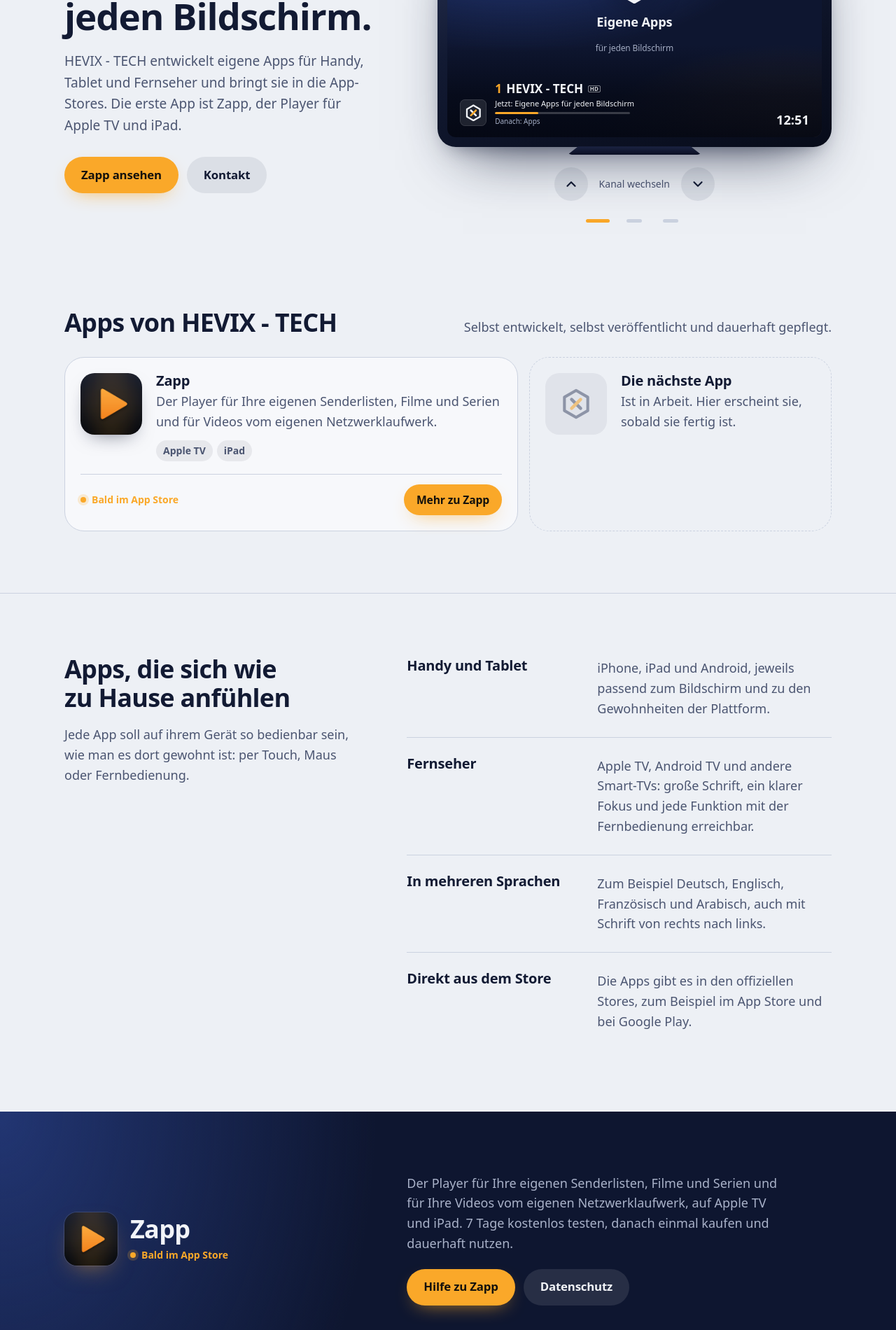
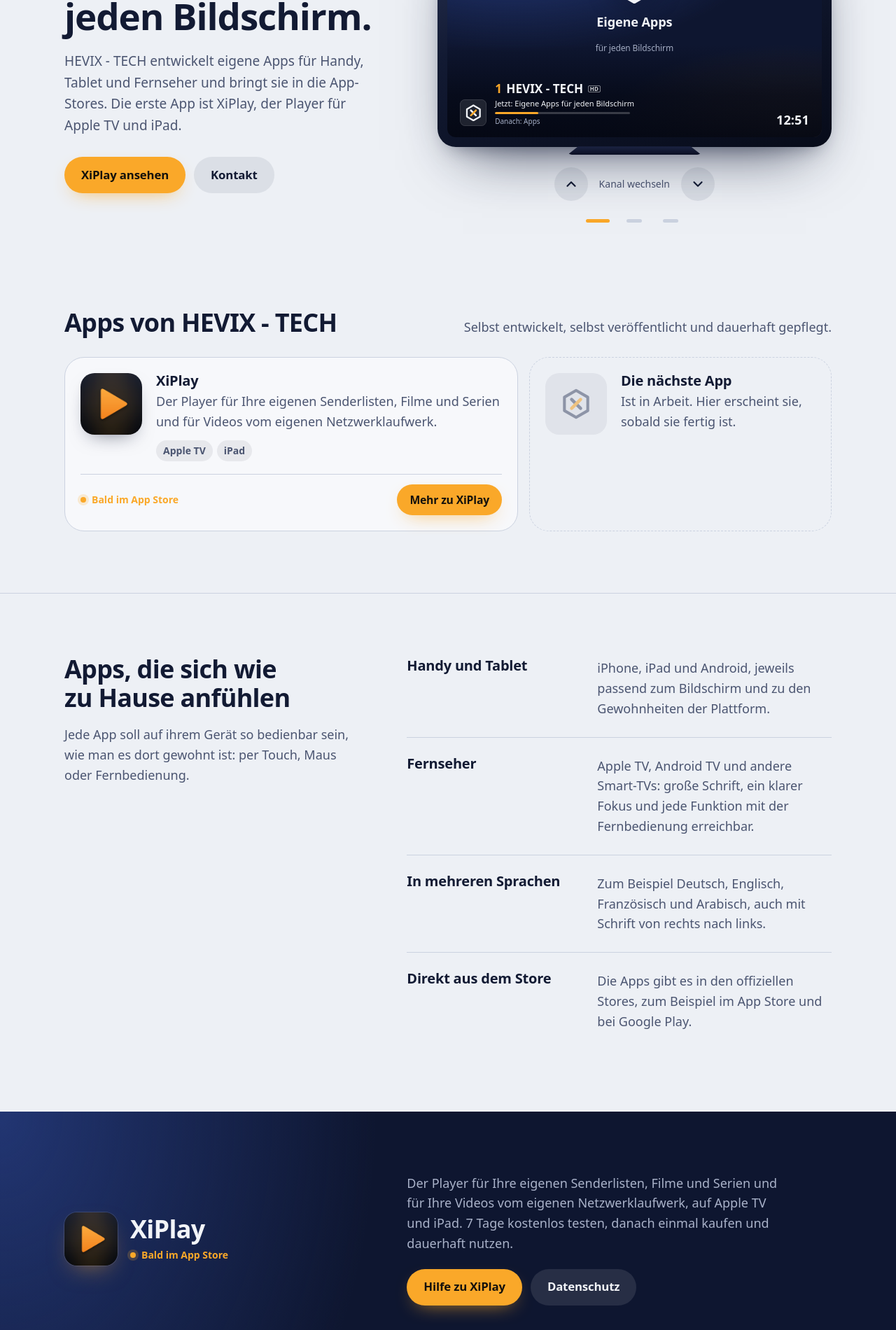
Before and after one commit to Jaber0902/hevix-tech-site, a plain HTML site: page index.html in a window 1280 px wide. Shown: the part 260-2160 px from the top of the page at 70% size. Drawn offline with Linux system fonts and the light colour scheme.

Commit message:
Website: App heißt jetzt XiPlay
Texte, Menü, TV-Kanal und Datenschutz auf XiPlay umgestellt,
Sprungmarken #xiplay und datenschutz.html#xiplay (für den App Store).

Co-Authored-By: Claude Opus 5.5 <noreply@anthropic.com>

```diff
--- a/assets/site.js
+++ b/assets/site.js
@@ -17,7 +17,7 @@
     const channels = [
       { name: "HEVIX - TECH", now: "Eigene Apps für jeden Bildschirm", progress: 0.32 },
       { name: "Apps", now: "Apps für Handy, Tablet und Fernseher", progress: 0.58 },
-      { name: "Zapp", now: "Zapp, bald im App Store", progress: 0.76 },
+      { name: "XiPlay", now: "XiPlay, bald im App Store", progress: 0.76 },
     ];
     const views = [...screen.querySelectorAll(".channel")];
     const num = screen.querySelector(".ib-num");
@@ -55,7 +55,7 @@
       now.textContent = `Jetzt: ${c.now}`;
       next.textContent = `Danach: ${n.name}`;
       bar.style.width = `${Math.round(c.progress * 100)}%`;
-      logo.innerHTML = c.name === "Zapp"
+      logo.innerHTML = c.name === "XiPlay"
         ? '<img src="/assets/zapp-icon.png" alt="">'
         : logoMark;
       dots.forEach((d, k) => d.setAttribute("aria-current", k === i ? "true" : "false"));
@@ -114,7 +114,7 @@
     });
     screen.addEventListener("pointercancel", () => { startX = startY = null; });
 
-    // Uhr wie in der Infoleiste von Zapp
+    // Uhr wie in der Infoleiste von XiPlay
     const clock = screen.querySelector(".ib-clock");
     const fmt = new Intl.DateTimeFormat("de-DE", { hour: "2-digit", minute: "2-digit" });
     const tick = () => { const d = new Date(); clock.textContent = fmt.format(d); clock.dateTime = d.toISOString(); };
--- a/index.html
+++ b/index.html
@@ -4,7 +4,7 @@
 <meta charset="utf-8">
 <meta name="viewport" content="width=device-width, initial-scale=1, viewport-fit=cover">
 <title>HEVIX - TECH – Eigene Apps für jeden Bildschirm</title>
-<meta name="description" content="HEVIX - TECH entwickelt eigene Apps für Handy, Tablet und Fernseher und veröffentlicht sie in den App-Stores. Die erste App: Zapp für Apple TV und iPad.">
+<meta name="description" content="HEVIX - TECH entwickelt eigene Apps für Handy, Tablet und Fernseher und veröffentlicht sie in den App-Stores. Die erste App: XiPlay für Apple TV und iPad.">
 <link rel="canonical" href="https://hevix-tech.de/">
 <meta name="theme-color" content="#EDF0F5" media="(prefers-color-scheme: light)">
 <meta name="theme-color" content="#0A0F22" media="(prefers-color-scheme: dark)">
@@ -19,7 +19,7 @@
 <link rel="stylesheet" href="/assets/site.css?v=6">
 <script>document.documentElement.classList.add("js")</script>
 <script src="/assets/vendor/gsap.min.js" defer></script>
-<script src="/assets/site.js?v=6" defer></script>
+<script src="/assets/site.js?v=7" defer></script>
 </head>
 <body>
 <svg width="0" height="0" style="position:absolute" aria-hidden="true" focusable="false">
@@ -64,7 +64,7 @@
         <summary><svg class="menu-mark" viewBox="0 0 48 48" aria-hidden="true"><use href="#mark"/></svg>Menü</summary>
         <ul>
           <li><a href="#apps">Apps</a></li>
-          <li><a href="#zapp"><span translate="no">Zapp</span></a></li>
+          <li><a href="#xiplay"><span translate="no">XiPlay</span></a></li>
           <li><a href="#ueber"><span>Über <span translate="no">HEVIX&nbsp;-&nbsp;TECH</span></span></a></li>
           <li><a href="#kontakt">Kontakt</a></li>
           <li class="sep"><a href="/impressum.html">Impressum</a></li>
@@ -80,9 +80,9 @@
     <div class="wrap">
       <div class="hero-text">
         <h1 id="titel">Eigene Apps für jeden Bildschirm.</h1>
-        <p class="lead"><span translate="no">HEVIX&nbsp;-&nbsp;TECH</span> entwickelt eigene Apps für Handy, Tablet und Fernseher und bringt sie in die App-Stores. Die erste App ist <span translate="no">Zapp</span>, der Player für Apple&nbsp;TV und iPad.</p>
+        <p class="lead"><span translate="no">HEVIX&nbsp;-&nbsp;TECH</span> entwickelt eigene Apps für Handy, Tablet und Fernseher und bringt sie in die App-Stores. Die erste App ist <span translate="no">XiPlay</span>, der Player für Apple&nbsp;TV und iPad.</p>
         <div class="actions">
-          <a class="btn btn-primary" href="#zapp"><span><span translate="no">Zapp</span> ansehen</span></a>
+          <a class="btn btn-primary" href="#xiplay"><span><span translate="no">XiPlay</span> ansehen</span></a>
           <a class="btn btn-quiet" href="#kontakt">Kontakt</a>
         </div>
       </div>
@@ -107,7 +107,7 @@
 
             <div class="channel ch-zapp" data-channel="2" hidden aria-hidden="true">
               <img src="/assets/zapp-icon.png" srcset="/assets/zapp-icon@2x.png 2x" alt="" width="192" height="192">
-              <p>Zapp</p>
+              <p>XiPlay</p>
               <p class="sub">Bald im App Store</p>
             </div>
 
@@ -149,13 +149,13 @@
         <li class="app-card">
           <img src="/assets/zapp-icon.png" srcset="/assets/zapp-icon@2x.png 2x" alt="" width="88" height="88" loading="lazy" decoding="async">
           <div class="app-body">
-            <h3 translate="no">Zapp</h3>
+            <h3 translate="no">XiPlay</h3>
             <p>Der Player für Ihre eigenen Senderlisten, Filme und Serien und für Videos vom eigenen Netzwerklaufwerk.</p>
             <ul class="chips" aria-label="Geräte"><li>Apple&nbsp;TV</li><li>iPad</li></ul>
           </div>
           <div class="app-foot">
             <span class="status">Bald im App Store</span>
-            <a class="btn btn-primary btn-small" href="#zapp"><span>Mehr zu <span translate="no">Zapp</span></span></a>
+            <a class="btn btn-primary btn-small" href="#xiplay"><span>Mehr zu <span translate="no">XiPlay</span></span></a>
           </div>
         </li>
         <li class="app-card app-next" aria-label="Die nächste App ist in Arbeit">
@@ -184,21 +184,21 @@
     </div>
   </section>
 
-  <section class="section zapp-band" id="zapp" aria-labelledby="zapp-titel">
+  <section class="section zapp-band" id="xiplay" aria-labelledby="zapp-titel">
     <div class="wrap">
       <div class="zapp-top">
         <div class="zapp-id">
-          <img src="/assets/zapp-icon.png" srcset="/assets/zapp-icon@2x.png 2x" alt="App-Symbol von Zapp" width="76" height="76" loading="lazy" decoding="async">
+          <img src="/assets/zapp-icon.png" srcset="/assets/zapp-icon@2x.png 2x" alt="App-Symbol von XiPlay" width="76" height="76" loading="lazy" decoding="async">
           <div>
-            <h2 id="zapp-titel" translate="no">Zapp</h2>
+            <h2 id="zapp-titel" translate="no">XiPlay</h2>
             <p class="status">Bald im App Store</p>
           </div>
         </div>
         <div class="zapp-intro">
           <p>Der Player für Ihre eigenen Senderlisten, Filme und Serien und für Ihre Videos vom eigenen Netzwerklaufwerk, auf Apple&nbsp;TV und iPad. 7&nbsp;Tage kostenlos testen, danach einmal kaufen und dauerhaft nutzen.</p>
           <div class="actions">
-            <a class="btn btn-primary" href="mailto:info@hevix-tech.de?subject=Hilfe%20zu%20Zapp"><span>Hilfe zu <span translate="no">Zapp</span></span></a>
-            <a class="btn btn-quiet" href="/datenschutz.html#zapp">Datenschutz</a>
+            <a class="btn btn-primary" href="mailto:info@hevix-tech.de?subject=Hilfe%20zu%20XiPlay"><span>Hilfe zu <span translate="no">XiPlay</span></span></a>
+            <a class="btn btn-quiet" href="/datenschutz.html#xiplay">Datenschutz</a>
           </div>
         </div>
       </div>
@@ -206,7 +206,7 @@
       <div class="nas">
         <div class="nas-text">
           <h3 class="nas-title">Ihr Netzwerklaufwerk als Mediathek</h3>
-          <p>Binden Sie Ihr eigenes Netzwerklaufwerk ein, zum Beispiel ein NAS oder die Festplatte am Router. <span translate="no">Zapp</span> zeigt Ihre Ordner als Mediathek, mit Vorschaubildern, und merkt sich, wo Sie aufgehört haben.</p>
+          <p>Binden Sie Ihr eigenes Netzwerklaufwerk ein, zum Beispiel ein NAS oder die Festplatte am Router. <span translate="no">XiPlay</span> zeigt Ihre Ordner als Mediathek, mit Vorschaubildern, und merkt sich, wo Sie aufgehört haben.</p>
           <ul class="nas-list">
             <li>Verbindung per SMB oder WebDAV</li>
             <li>Ordner werden zu Reihen, Videos zu Kacheln mit Vorschaubild</li>
@@ -230,7 +230,7 @@
         <li><svg aria-hidden="true"><use href="#i-home"/></svg><h3>Auf dem Startbildschirm</h3><p>Zuletzt gesehen und Ihre Auswahl direkt im oberen Bereich des Apple&nbsp;TV.</p></li>
         <li><svg aria-hidden="true"><use href="#i-shield"/></svg><h3>Ohne Werbung und Tracking</h3><p>Zugangsdaten bleiben im Schlüsselbund Ihres Geräts.</p></li>
       </ul>
-      <p class="fineprint">Zapp enthält keine Sender, Filme oder Serien und empfiehlt keine Anbieter. Sie brauchen eine eigene Liste oder ein eigenes Netzwerklaufwerk.</p>
+      <p class="fineprint">XiPlay enthält keine Sender, Filme oder Serien und empfiehlt keine Anbieter. Sie brauchen eine eigene Liste oder ein eigenes Netzwerklaufwerk.</p>
     </div>
   </section>
 
```
Also changed, not shown: datenschutz.html (+6 -6 lines).
